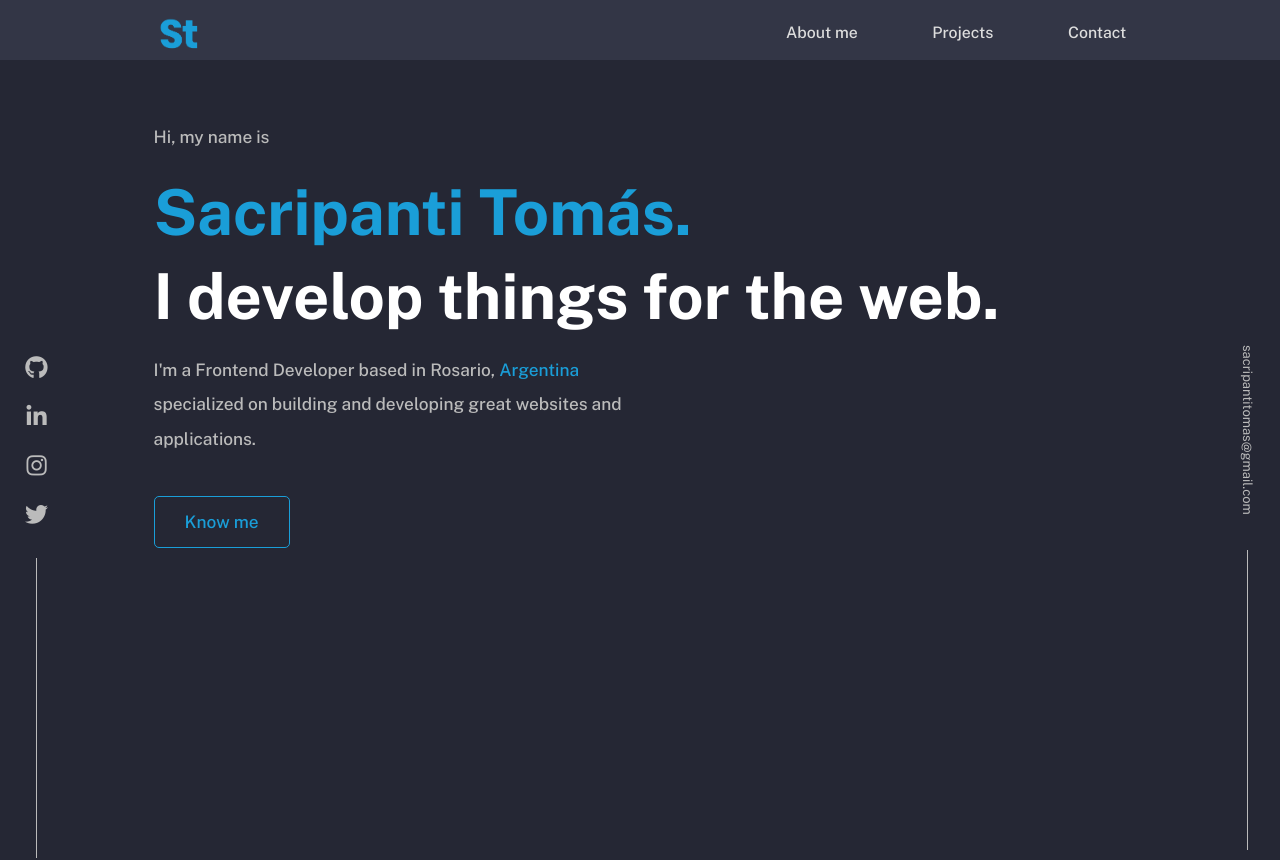
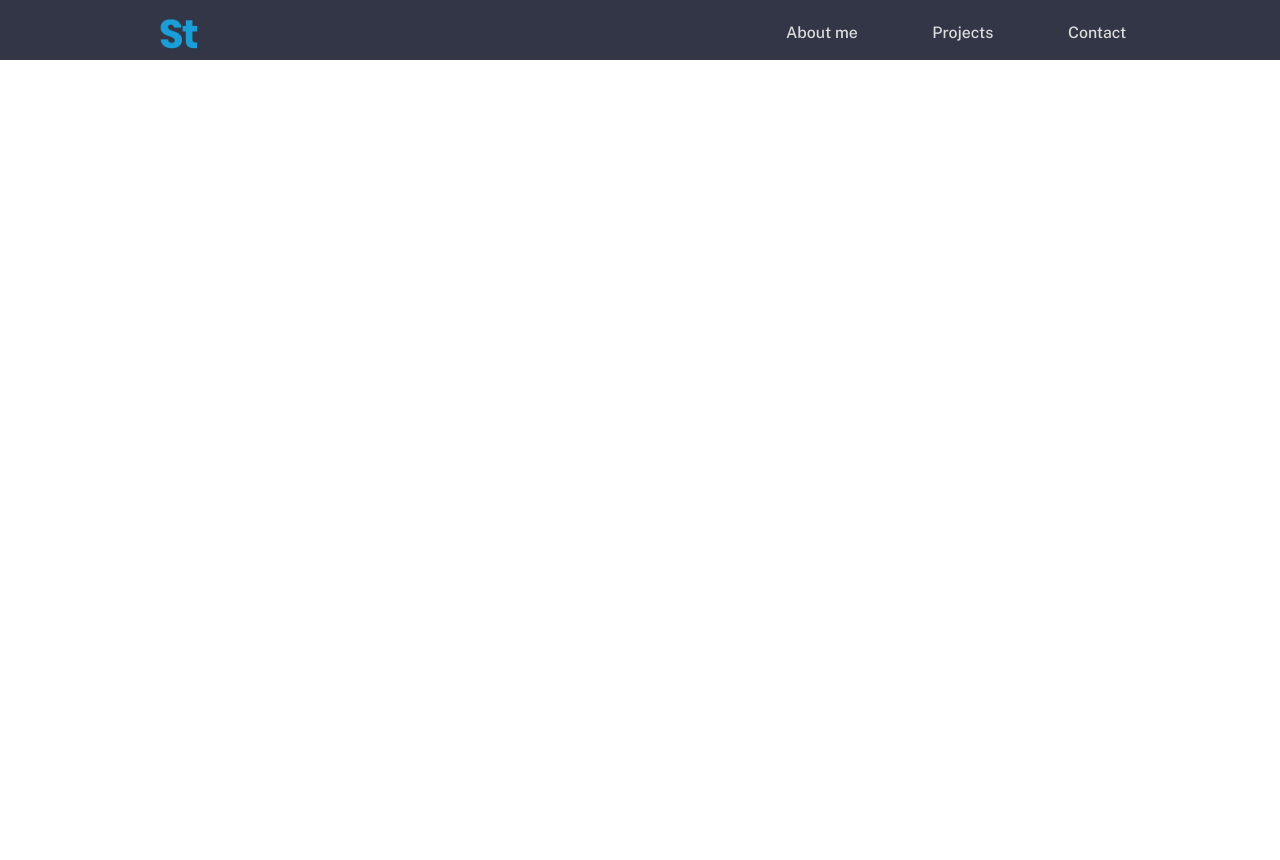
Before and after one commit to TomasSacripanti/Portfolio, a React (Create React App) app: page / in a window 1280 px wide. Shown: the top 860 px of the page. After the commit the page ends 800 px from the top, so only its background shows below. Built offline with nearby package versions, Linux system fonts and the light colour scheme.

Commit message:
Agregados

```diff
--- a/src/App.js
+++ b/src/App.js
@@ -6,7 +6,6 @@ import {
 } from "react-router-dom";
 import Header from './components/Header';
 import Homepage from './pages/Homepage';
-// import Blog from './pages/Blog';
 
 
 export class App extends Component {
@@ -15,8 +14,7 @@ export class App extends Component {
       <Router>
         <Header></Header>
         <Switch>
-          <Route exact path="/" component={Homepage}></Route>
-          {/* <Route exact path="/blog" component={Blog}></Route> */}
+          <Route exact path="/Portfolio" component={Homepage}></Route>
         </Switch>
       </Router>
     )
```
Also changed, not shown: 1 other file (tests, documents, lock files or other folders).
